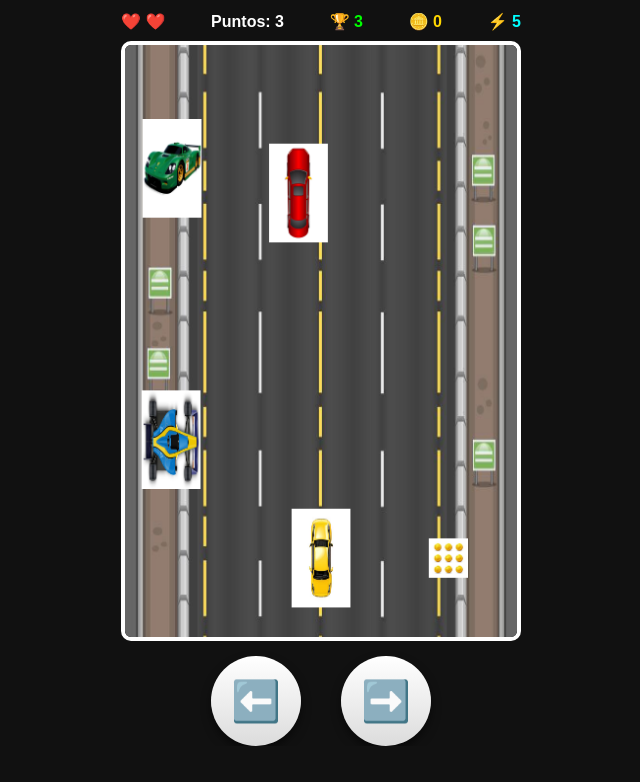
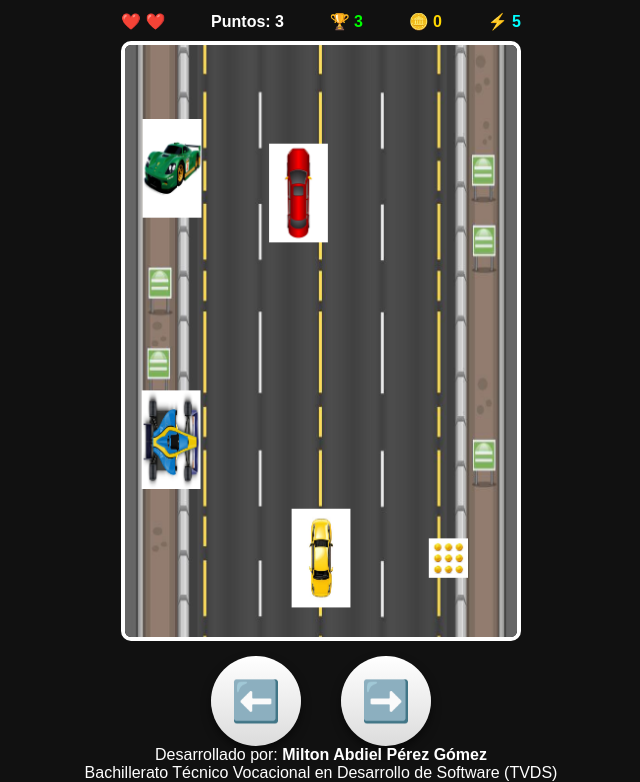
Before and after one commit to Milton-Abdiel/car-race, a plain HTML site: page index.html in a window 1280 px wide. Shown: the part 56-838 px from the top of the page, without its empty margins (319-959 px from the left). Before the commit the page ends 802 px from the top, so only its background shows below. Drawn offline with Linux system fonts and the light colour scheme.

Commit message:
Add footer credits section to index.html

```diff
--- a/index.html
+++ b/index.html
@@ -97,6 +97,21 @@
 
     </script>
 
+    <!-- CRÉDITOS -->
+
+    <footer class="creditos">
+
+        <p>
+            Desarrollado por:
+            <strong>Milton Abdiel Pérez Gómez</strong>
+        </p>
+
+        <p>
+            Bachillerato Técnico Vocacional en Desarrollo de Software (TVDS)
+        </p>
+
+    </footer>
+
 </body>
 
 </html>
```
